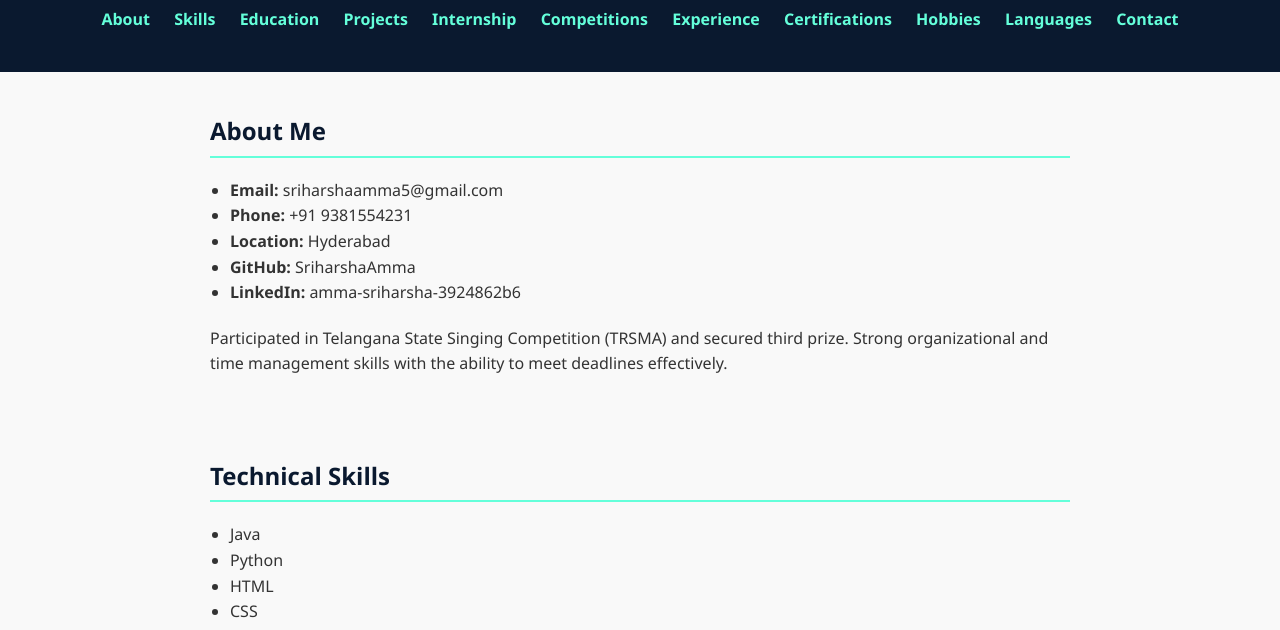
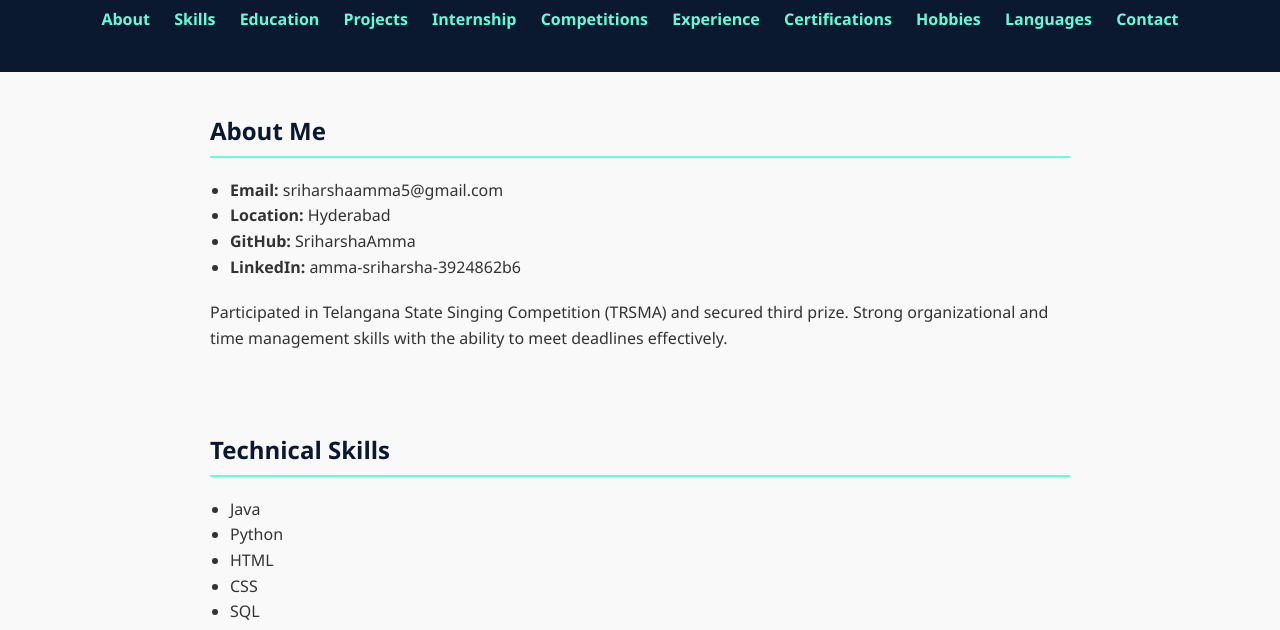
Before and after one commit to SriharshaAmma/portfolio, a plain HTML site: page index.html in a window 1280 px wide. Shown: the part 130-760 px from the top of the page. Drawn offline with Linux system fonts and the light colour scheme.

Commit message:
Update index.html

```diff
--- a/index.html
+++ b/index.html
@@ -29,7 +29,6 @@
     <h2>About Me</h2>
     <ul>
       <li><strong>Email:</strong> sriharshaamma5@gmail.com</li>
-      <li><strong>Phone:</strong> +91 9381554231</li>
       <li><strong>Location:</strong> Hyderabad</li>
       <li><strong>GitHub:</strong> SriharshaAmma</li>
       <li><strong>LinkedIn:</strong> amma-sriharsha-3924862b6</li>
```
